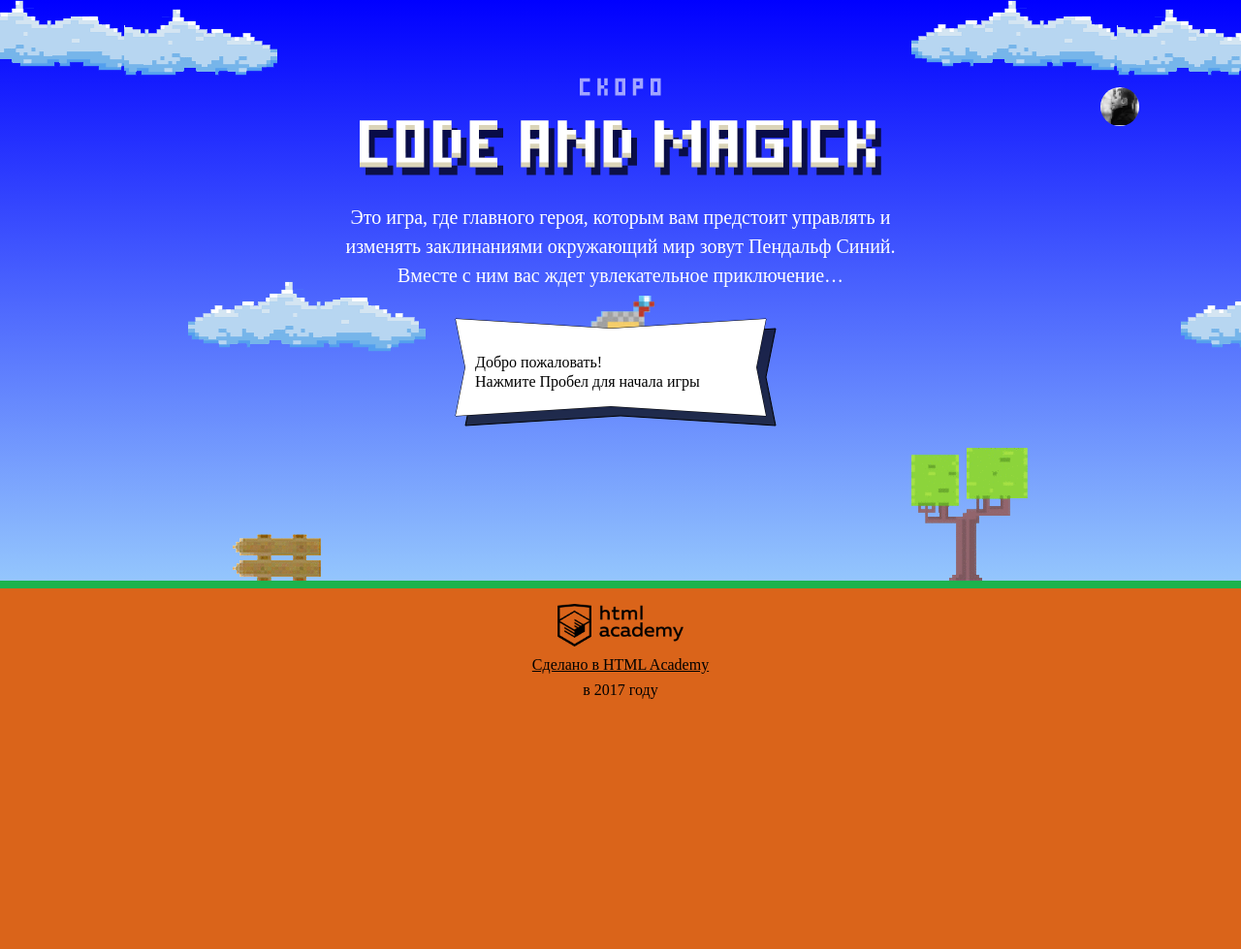
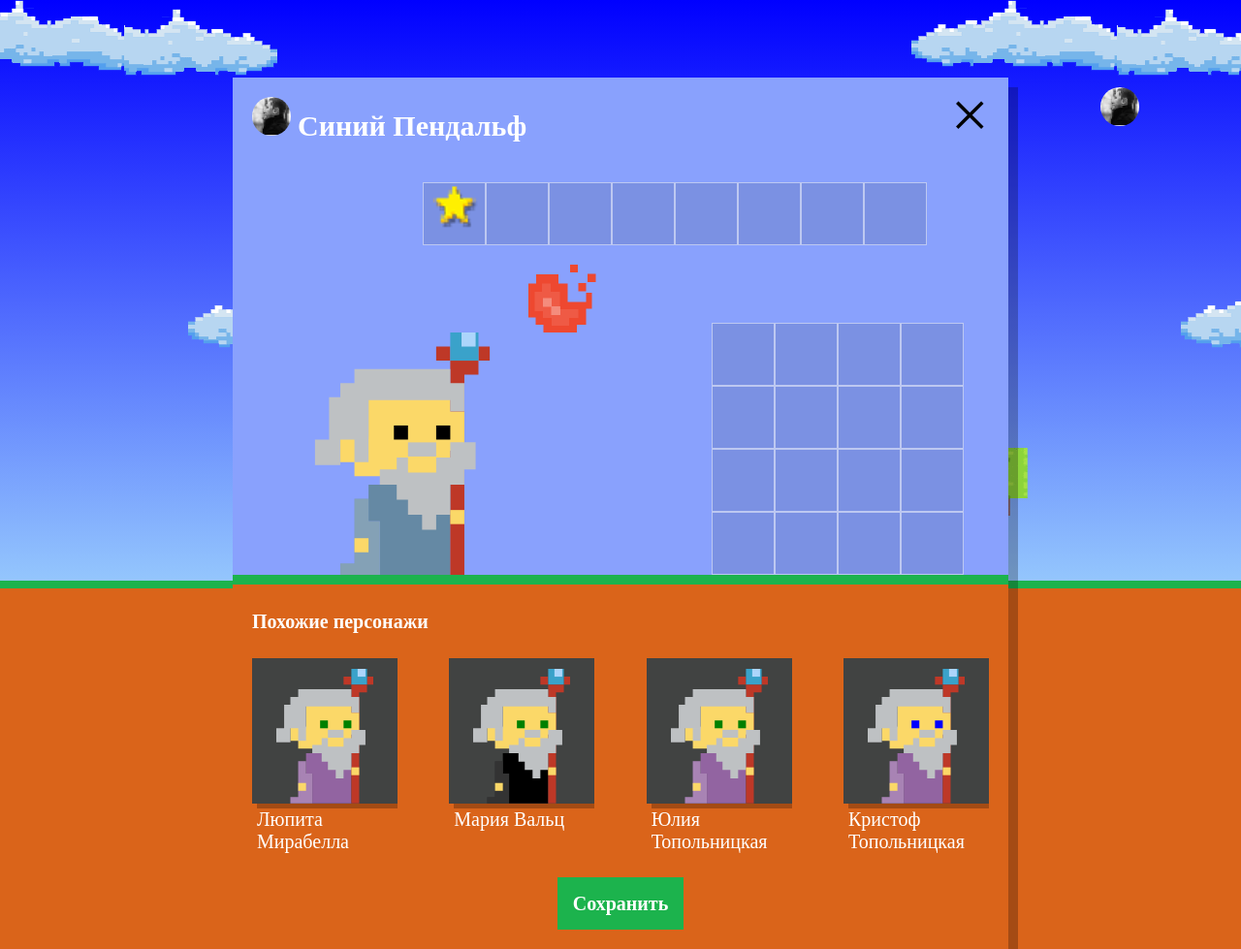
Before and after one commit to Voronskaya/136660-code-and-magick, a website: page index.html in a window 1280 px wide. Shown: the whole page at 97% size. Before the commit the page ends 800 px from the top, so only its background shows below. Drawn offline with Linux system fonts and the light colour scheme; a web font is replaced by a local one.

Commit message:
Добавила скрипт setup

```diff
--- a/index.html
+++ b/index.html
@@ -199,6 +199,7 @@
   }
 </script>
 <script src ="js/stat.js"></script>
+<script src ="js/setup.js"></script>
 <script src="js/game.js"></script>
 
 </body>
--- /dev/null
+++ b/js/setup.js
@@ -0,0 +1,79 @@
+'use strict';
+
+var names = ['Иван', 'Хуан Себастьян', 'Мария', 'Кристоф', 'Виктор', 'Юлия', 'Люпита', 'Вашингтон'];
+var surnames = ['да Марья', 'Верон', 'Мирабелла', 'Вальц', 'Онопко', 'Топольницкая', 'Нионго', 'Ирвинг'];
+var listCoatColors = ['rgb(101, 137, 164)', 'rgb(241, 43, 107)', 'rgb(146, 100, 161)', 'rgb(56, 159, 117)', 'rgb(215, 210, 55)', 'rgb(0, 0, 0)'];
+var listEyesColors = ['black', 'red', 'blue', 'yellow', 'green'];
+var setupSimilar = document.querySelector('.setup-similar');
+var similarList = document.querySelector('.setup-similar-list');
+var similarWizardTemplate = document.querySelector('#similar-wizard-template').content;
+var userDialog = document.querySelector('.setup');
+
+userDialog.classList.remove('hidden');
+setupSimilar.classList.remove('hidden');
+
+var getRandomNumber = function (arr) {
+  return Math.floor(Math.random() * arr.length);
+};
+
+var getRandomElement = function (arr) {
+  for (var i = 0; i < arr.length; i++) {
+    var randomIndex = getRandomNumber(arr);
+    var item = arr[randomIndex];
+  }
+  return item;
+};
+
+var getFullName = function (name, surname) {
+  return getRandomElement(name) + ' ' + getRandomElement(surname);
+};
+
+// Не получается сделать ф-ию Wizard чистой. Пробовала этот вариант,
+// но он не работает:
+// var Wizard = function (name, surname, coatColor, eyesColor) {
+//   this.name = getFullName(name, surname);
+//   this.coatColor = getRandomElement(coatColor);
+//   this.eyesColor = getRandomElement(eyesColor);
+// }
+// renderListWizard(Wizard(names, surnames, listCoatColors, listEyesColors));
+
+var Wizard = function () {
+  this.name = getFullName(names, surnames);
+  this.coatColor = getRandomElement(listCoatColors);
+  this.eyesColor = getRandomElement(listEyesColors);
+};
+
+// Получила массив с объектами.
+// Пробовала здесь не задавать перебор, не получилось.
+var getRandomListObjects = function (Obj, times) {
+  var listObjects = [];
+  for (var i = 0; i < times; i++) {
+    listObjects.push(new Obj());
+  }
+  return listObjects;
+};
+
+var renderWizard = function (obj) {
+  var wizardElement = similarWizardTemplate.cloneNode(true);
+  var similarNameList = wizardElement.querySelector('.setup-similar-label');
+  var similarWizardCoat = wizardElement.querySelector('.wizard-coat');
+  var similarWizardEye = wizardElement.querySelector('.wizard-eyes');
+
+  similarNameList.textContent = obj.name;
+  similarWizardCoat.style.fill = obj.coatColor;
+  similarWizardEye.style.fill = obj.eyesColor;
+  return wizardElement;
+};
+
+// Не знаю как избавиться от четверки.
+// Заносила var listWizards в цикл for, но как нужно не работает.
+// Наверное после этого кода, я больше никогда не буду смотреть Гарри Поттера.
+var renderListWizard = function (obj) {
+  var listWizards = getRandomListObjects(obj, 4);
+  var fragment = document.createDocumentFragment();
+  for (var i = 0; i < listWizards.length; i++) {
+    fragment.appendChild(renderWizard(listWizards[i]));
+  }
+  return similarList.appendChild(fragment);
+};
+renderListWizard(Wizard);
```
